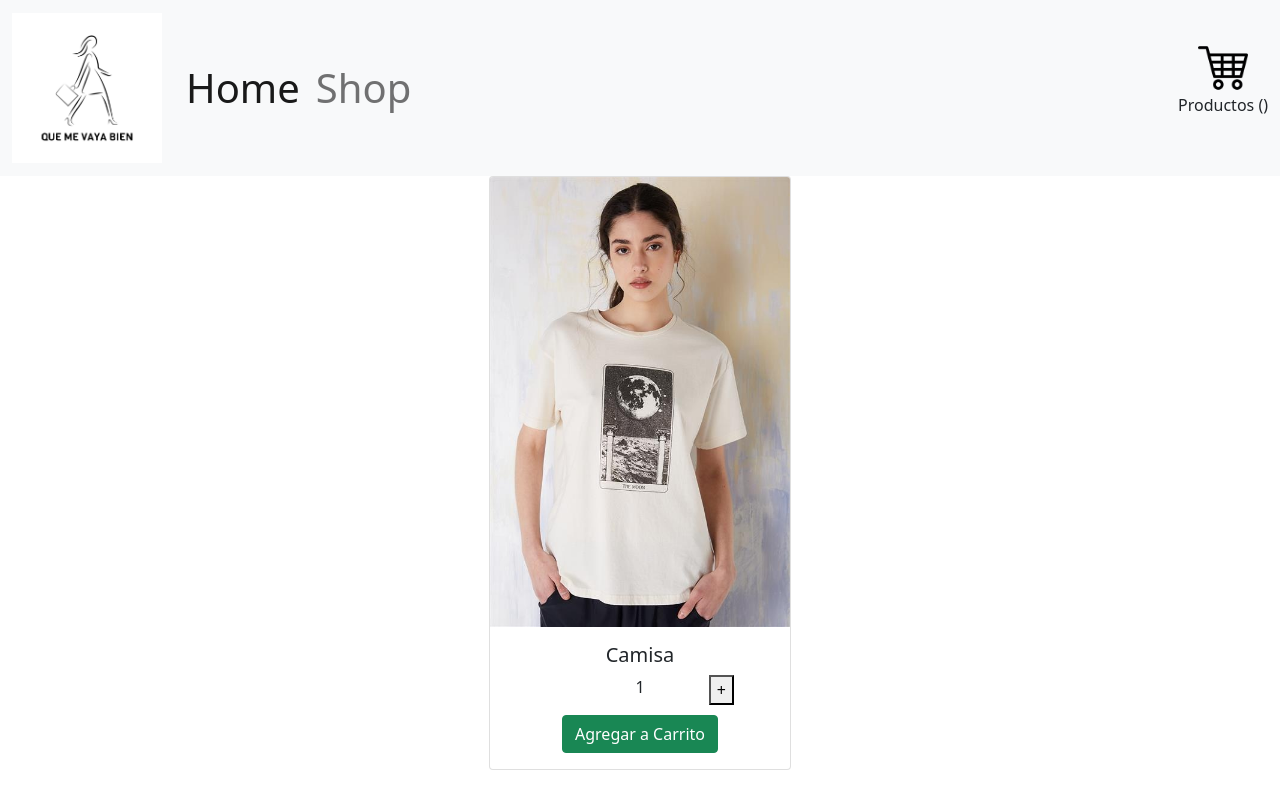
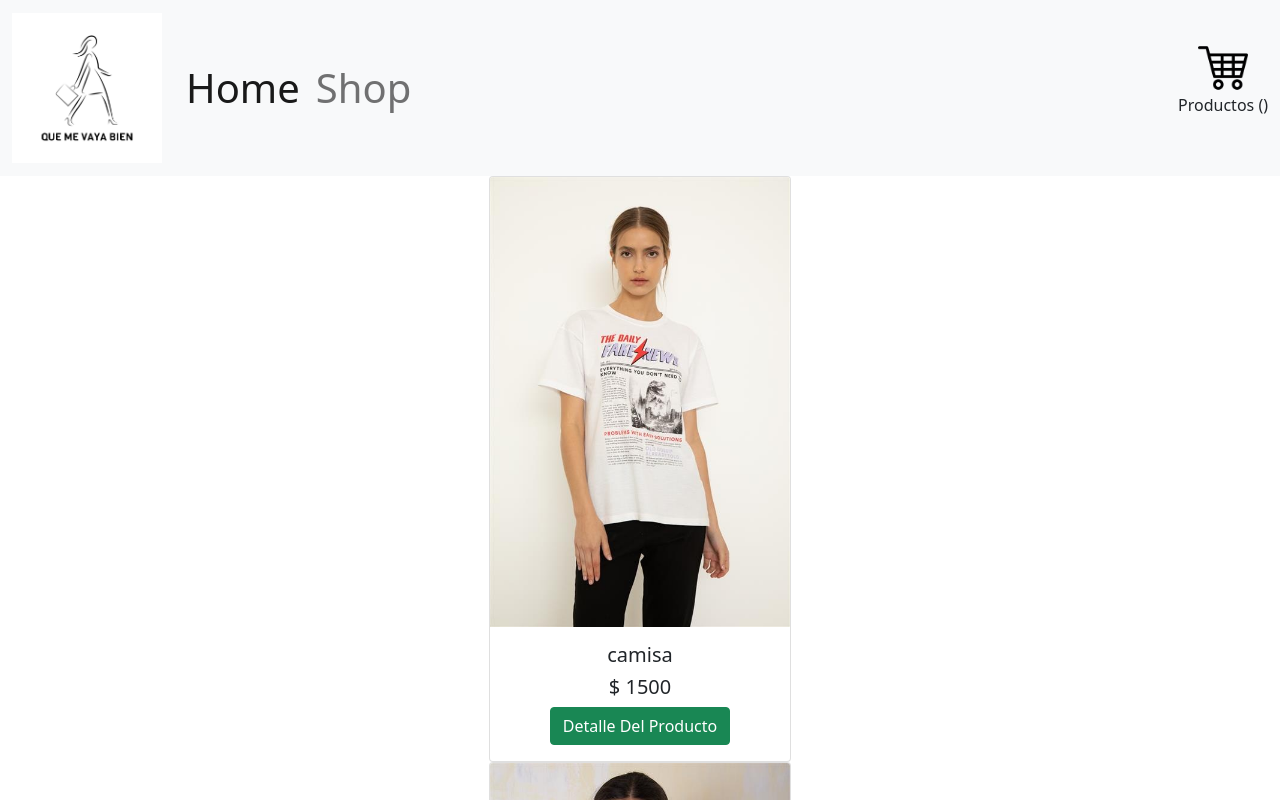
Before and after one commit to FER1182/https---github.com-FER1182-ecommerce-react-rudnevich, a React (Create React App) app: page / in a window 1280 px wide. Shown: the top 800 px of the page. Built offline with nearby package versions, Linux system fonts and the light colour scheme.

Commit message:
desafio clase6

```diff
--- a/src/App.js
+++ b/src/App.js
@@ -7,19 +7,21 @@ import Carousel from './components/Carousel';
 import Menu from './components/Menu';
 import ItemListContainer from './components/ItemListContainer';
 import ItemCount from './components/ItemCount';
-
+import Item from './components/Item';
 
 
 function App() {
 
-
+  const item =[{id:'29408', title:"camisa de lana", price:1000, pictureUrl:"../images/29919.jpg"}]
   return ( <div className = "App" >
 
 
     <Menu/>
-    <ItemCount stock={25} initial={1} />
+   {/*  <Item item="item"/> */}
+
+    {/* <ItemCount stock={25} initial={1} /> */}
     {/* <Carousel /> */ }
-    {/*  <ItemListContainer greeting="aca van los articulos" />*/ }
+    <ItemListContainer  />
     {/*  <Prueba /> */ }
 
     </div>
--- /dev/null
+++ b/src/components/Item.jsx
@@ -0,0 +1,25 @@
+import React from 'react'
+
+
+const Item = ({ item }) => {
+
+console.log(item);
+    return (
+        <div className="row justify-content-md-center">
+            <div className="col-3">
+                <div className="card">
+                    <img src={item.pictureUrl} className="card-img-top" alt="..." />
+                    <div className="card-body">
+                        <h5 className="card-title">{item.title}</h5>
+                        <h5 className="card-description">$ {item.price}</h5>
+                        <div className="container">
+                            <button className="btn btn-success">Detalle Del Producto</button>
+                        </div>
+                    </div>
+                </div>
+            </div>
+        </div>
+    )
+}
+
+export default Item
--- /dev/null
+++ b/src/components/ItemList.jsx
@@ -0,0 +1,14 @@
+import React from 'react'
+import Item from './Item';
+
+
+
+const ItemList = ({items}) => {
+  return (
+    <>
+    {items.map((item) => (<Item key={item.id} item={item}/>))}
+    </>
+  )
+}
+
+export default ItemList
--- a/src/components/ItemListContainer.jsx
+++ b/src/components/ItemListContainer.jsx
@@ -1,13 +1,33 @@
 import React from 'react';
+import ItemList from './ItemList';
+import foto1 from '../images/28911.jpg'
+import foto2 from '../images/29917.jpg'
+import foto3 from '../images/29919.jpg'
 
-const ItemListContainer = ({ greeting }) => {
+const ItemListContainer = () => {
 
-/*     const data = [{ id: "tr1000", name: "camisa", descripcion: "camisa con tachas", stock: 10 }];
+        const productos = [
+            { id: "29950",
+              title: "camisa",
+              price: 1500,
+              pictureUrl: foto1
+            },
+            { id: "29420",
+              title: "camisa manga larga",
+              price: 1200,
+              pictureUrl: foto2
+            },
+            { id: "29950",
+              title: "camisa sin manga",
+              price: 1800,
+              pictureUrl: foto3
+            }
+];
 
         const tarea = new Promise((resolve, reject) => {
             setTimeout(() => {
-            resolve(data)
-        }, 3000);
+                resolve(productos)
+            }, 2000);
 
         })
 
@@ -16,11 +36,11 @@ const ItemListContainer = ({ greeting }) => {
         }).catch(err => {
             console.log(err);
         })
-    console.log(tarea); */
+        console.log(tarea);
 
     return <div>
+        <ItemList items={productos} />
 
-        <h1>{greeting}</h1>
     </div>;
 };
 
```
Also changed, not shown: src/components/ItemCount.jsx (+5 -5 lines). Lines whose indentation alone changed are shown as unchanged.
